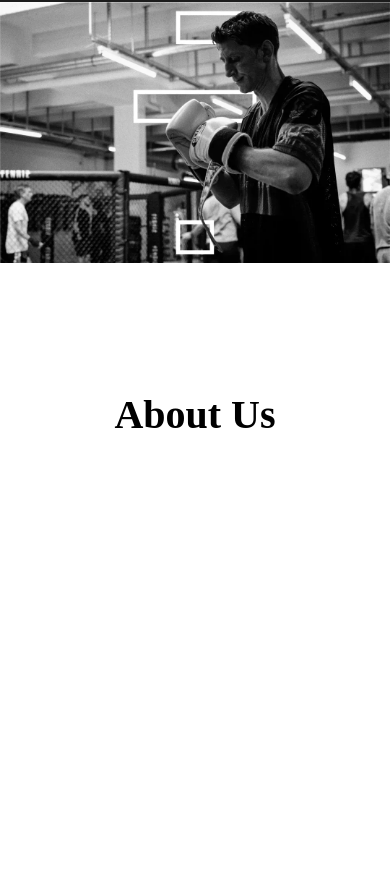
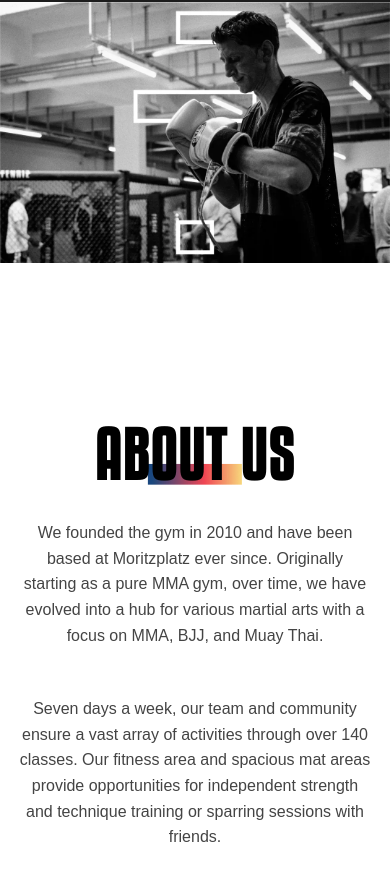
Before and after one commit to shashankack/GymWebApp, a React (Vite) app in the folder frontend/: page / in a window 390 px wide. Shown: the part 3427-4307 px from the top of the page. Before the commit the page ends 3865 px from the top, so only its background shows below. Built offline with nearby package versions, Linux system fonts and the light colour scheme.

Commit message:
Refactor NewPage and About components with updated styles and GSAP animations; enhance layout for better responsiveness

```diff
--- a/frontend/src/components/About/About.jsx
+++ b/frontend/src/components/About/About.jsx
@@ -120,6 +120,7 @@ const About = () => {
     };
   }, []);
 
+
   return (
     <section className="about-section" id="about" ref={sectionRef}>
       <div className="about-content-container">
--- a/frontend/src/components/NewPage/NewPage.css
+++ b/frontend/src/components/NewPage/NewPage.css
@@ -1,4 +1,4 @@
-.new-page-section {
+.about-us-section {
   display: flex;
   justify-content: center;
   flex-direction: column;
@@ -7,13 +7,89 @@
   overflow: hidden;
 }
 
-.about-us {
-    object-fit: cover;
+.about-us-container {
+  display: flex;
+  flex-direction: column;
+  align-items: center;
+  position: relative;
   width: 100%;
 }
 
-.about-us-title {
-    font-size: 2.5rem;
-    font-weight: 700;
-    margin-top: 8rem;
+.about-us-container img {
+  width: 100%;
+  object-fit: cover;
 }
+
+.about-us-image-wrapper {
+  margin-top: 9rem;
+  display: flex;
+  justify-content: center;
+  align-items: center;
+  position: relative;
+  width: 100%;
+}
+
+.about-us-image-wrapper img {
+  rotate: 90deg;
+  width: 7%;
+  height: auto;
+  display: block;
+}
+
+.about-us-heading {
+  position: absolute;
+  top: 50%;
+  left: 50%;
+  transform: translate(-50%, -50%);
+  font-family: Keyan-Coffee;
+  font-size: 7rem;
+  color: #000;
+  text-align: center;
+  letter-spacing: 2px;
+  z-index: 2;
+}
+
+.about-us-text-container {
+  padding: 5%;
+}
+
+.about-us-text {
+  display: block;
+  font-family: sans-serif;
+  font-size: 20px;
+  color: #444;
+  max-width: 900px;
+  margin-bottom: 3rem;
+  line-height: 1.6;
+  text-align: center;
+}
+
+@media screen and (max-width: 768px) {
+  .about-us-heading {
+    font-size: 5rem;
+  }
+
+  .about-us-text {
+    font-size: 18px;
+  }
+
+  .about-us-image-wrapper img {
+    width: 16%;
+  }
+}
+
+@media screen and (max-width: 480px) {
+  .about-us-heading {
+    font-size: 4rem;
+    text-wrap: nowrap;
+  }
+
+  .about-us-text {
+    font-size: 16px;
+
+  }
+
+  .about-us-image-wrapper img {
+    width: 18%;
+  }
+}
--- a/frontend/src/components/NewPage/NewPage.jsx
+++ b/frontend/src/components/NewPage/NewPage.jsx
@@ -2,14 +2,16 @@ import { useRef, useEffect } from "react";
 import gsap from "gsap";
 import "./NewPage.css";
 import img from "../../assets/about_us.webp";
+import GradientImg from "../../assets/Rectangle_Gradient.webp";
 
 const NewPage = () => {
   const sectionRef = useRef(null);
   const imageRef = useRef(null);
+  const gradientRef = useRef(null);
 
   useEffect(() => {
     gsap.to(imageRef.current, {
-      scale: 1.3, // Target scale
+      scale: 1.4, // Target scale
       ease: "none",
       scrollTrigger: {
         trigger: sectionRef.current,
@@ -20,11 +22,41 @@ const NewPage = () => {
     });
   }, []);
 
+  useEffect(() => {
+    gsap.to(gradientRef.current, {
+      scale: 1.4, // Target scale
+      ease: "none",
+      scrollTrigger: {
+        trigger: sectionRef.current,
+        start: "top 30%",
+        end: "bottom top",
+        scrub: true,
+      },
+    });
+  }, []);
+
   return (
-    <section className="new-page-section" id="new-page" ref={sectionRef}>
-      <img src={img} className="about-us" ref={imageRef} />
-      <div className="about-us-text">
-        <h1 className="about-us-title">About Us</h1>
+    <section className="about-us-section" id="new-page" ref={sectionRef}>
+      <div className="about-us-container">
+        <img className="about-us-image" src={img} ref={imageRef} />
+        <div className="about-us-image-wrapper">
+          <img src={GradientImg} className="about-us-gradient" ref={gradientRef} />
+          <h1 className="about-us-heading">ABOUT US</h1>
+        </div>
+        <div className="about-us-text-container">
+          <p className="about-us-text">
+            We founded the gym in 2010 and have been based at Moritzplatz ever
+            since. Originally starting as a pure MMA gym, over time, we have
+            evolved into a hub for various martial arts with a focus on MMA,
+            BJJ, and Muay Thai.
+          </p>
+          <p className="about-us-text">
+            Seven days a week, our team and community ensure a vast array of
+            activities through over 140 classes. Our fitness area and spacious
+            mat areas provide opportunities for independent strength and
+            technique training or sparring sessions with friends.
+          </p>
+        </div>
       </div>
     </section>
   );
```
Lines whose indentation alone changed are shown as unchanged.
